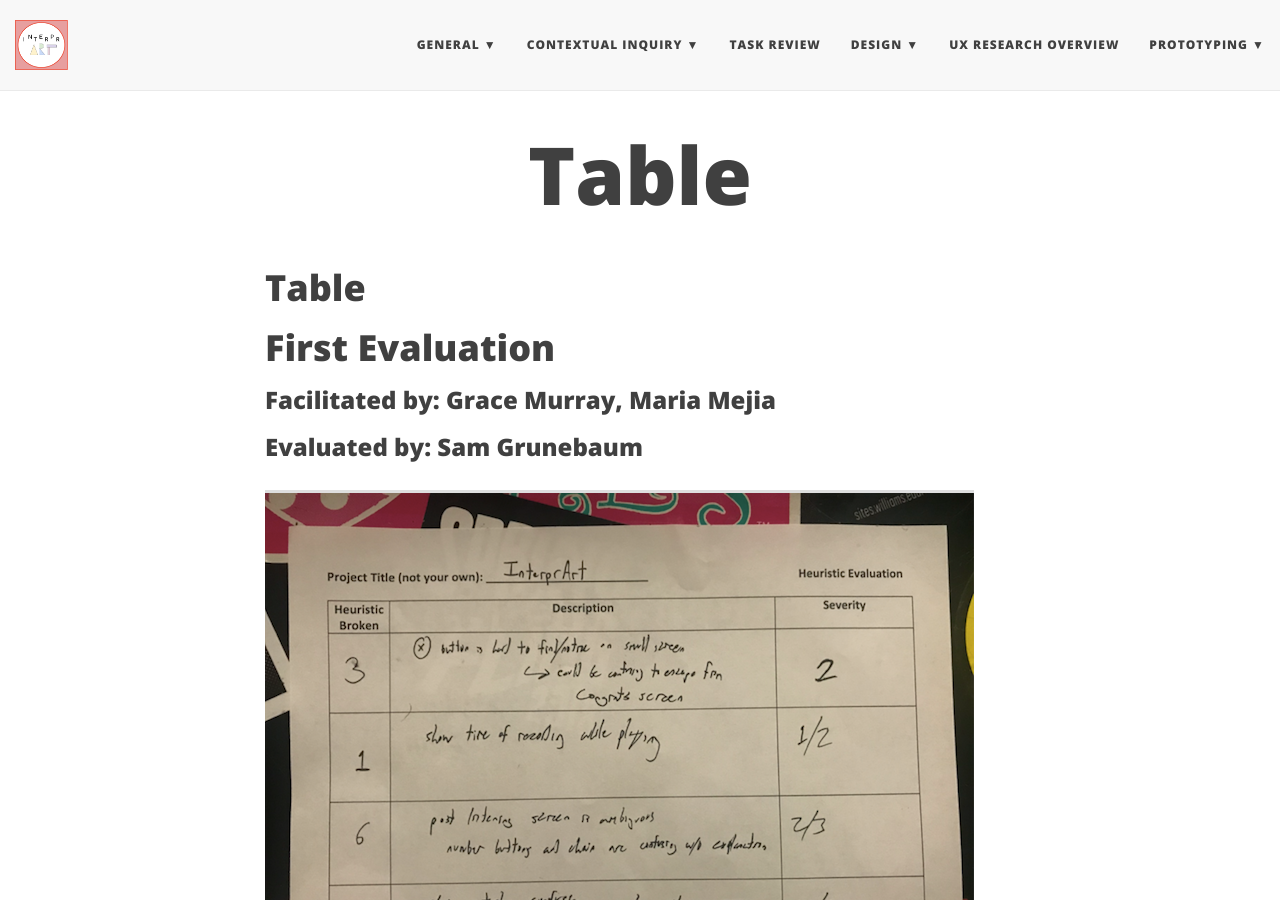
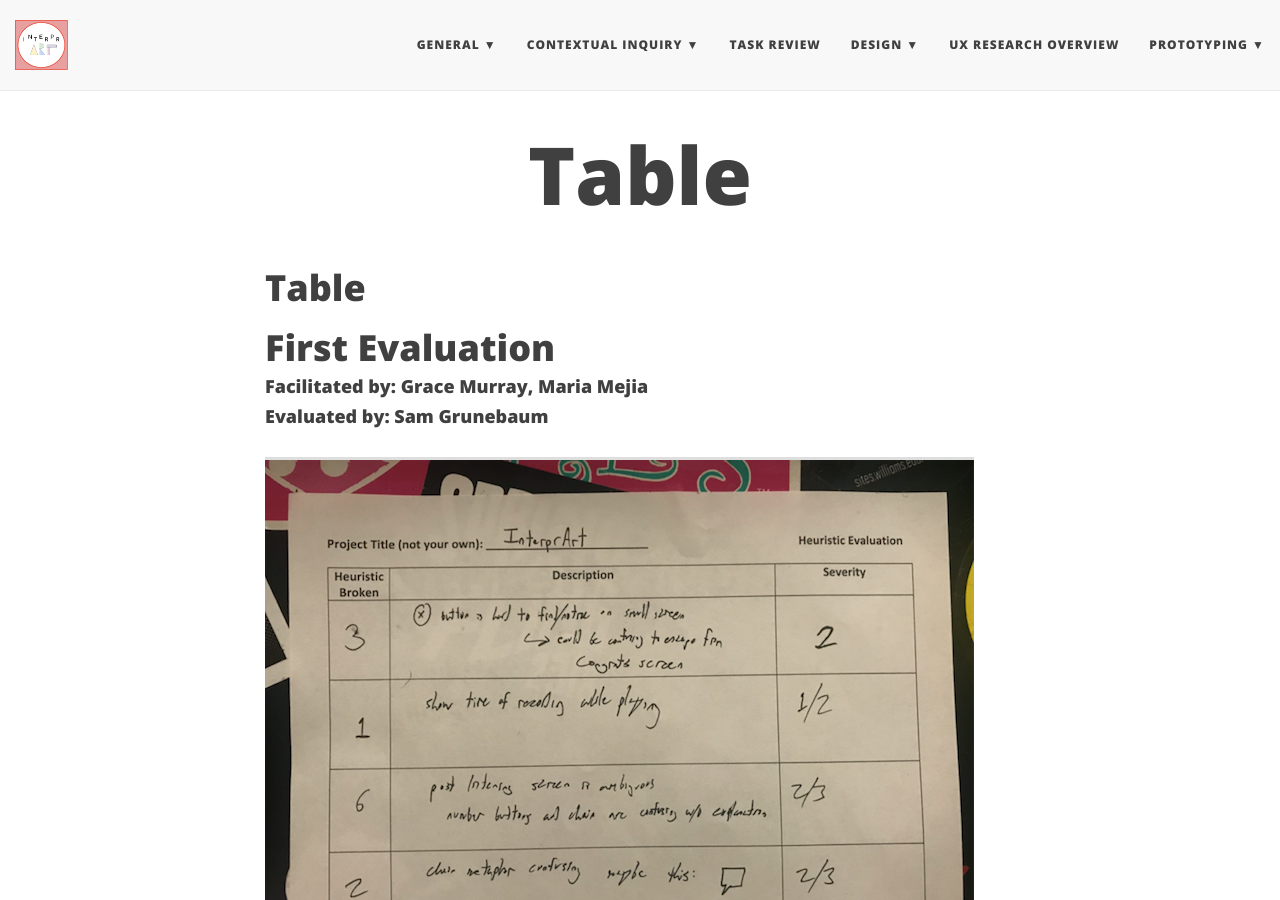
Before and after one commit to mc-mejia/HCIGroupProject, a Jekyll site: the page built from heuristics.md, in a window 1280 px wide and 900 px high. Built offline with Jekyll 4.4.1, drawn with Linux system fonts in a browser that asks for light colours; nearby versions of some CDN libraries; our own code applies the rules of GitHub Pages for plain Markdown files.

```diff
--- a/heuristics.md
+++ b/heuristics.md
@@ -1,11 +1,11 @@
 # Table
 
 # First Evaluation
-### Facilitated by: Grace Murray, Maria Mejia
-### Evaluated by: Sam Grunebaum
+#### Facilitated by: Grace Murray, Maria Mejia
+#### Evaluated by: Sam Grunebaum
 ![Heuristic Evluation 1](/img/hEval1.png)
 
 # Second Evaluation
-### Facilitated by: Abby
-### Evaluated by: Casey Pelz
+#### Facilitated by: Abby
+#### Evaluated by: Casey Pelz
 ![Heuristic Evluation 2](/img/hEval2.png)
```
